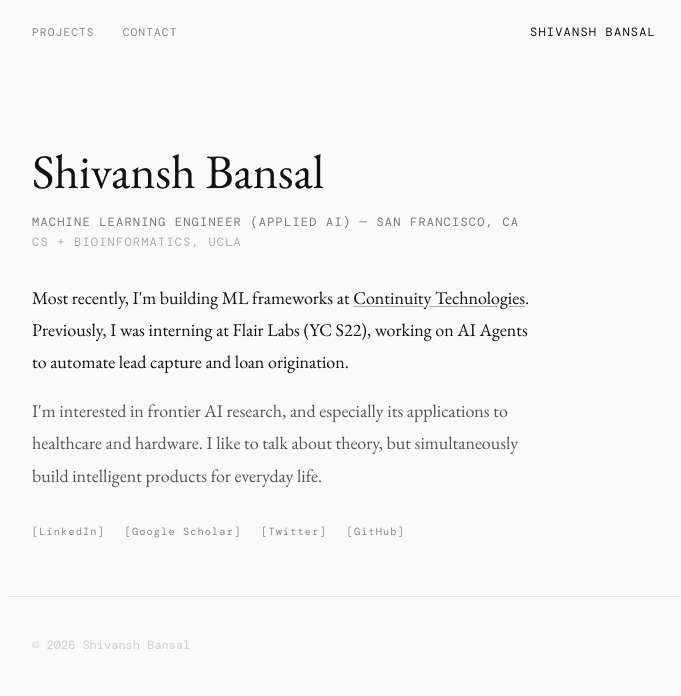
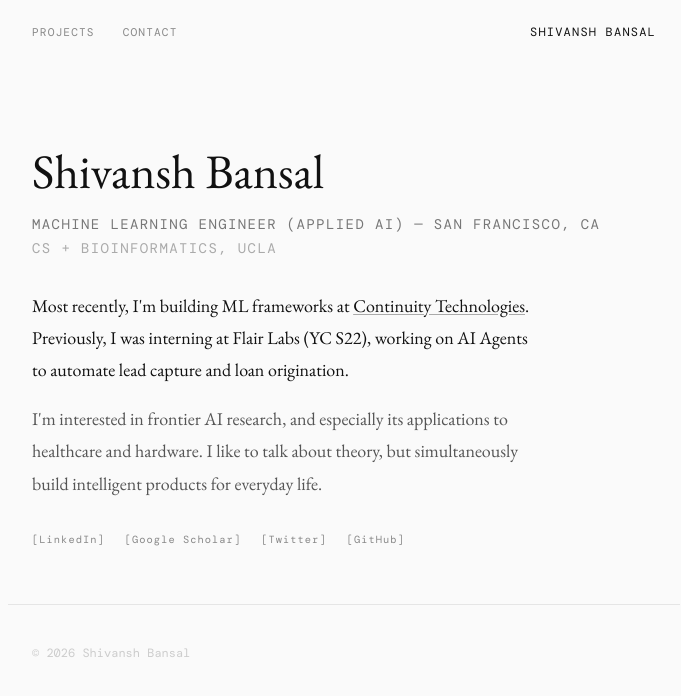
Before and after one commit to shivanshb828/Personal-Website, a Next.js app: page / in a window 1280 px wide. Shown: the top 696 px of the page, without its empty margins (296-977 px from the left). Built offline with nearby package versions, Linux system fonts and the light colour scheme; a web font is replaced by a local one.

Commit message:
fix: increase subtitle font size from xs to sm

```diff
--- a/app/page.tsx
+++ b/app/page.tsx
@@ -4,10 +4,10 @@ export default function HomePage() {
     <div className="space-y-20">
       <section className="pt-6">
         <h1 className="text-5xl leading-[1.1] font-normal">Shivansh Bansal</h1>
-        <p className="font-mono text-xs tracking-widest text-[#777777] mt-4 uppercase">
+        <p className="font-mono text-sm tracking-widest text-[#777777] mt-4 uppercase">
           Machine Learning Engineer (Applied AI) — San Francisco, CA
         </p>
-        <p className="font-mono text-xs tracking-widest text-[#aaaaaa] mt-1 uppercase">
+        <p className="font-mono text-sm tracking-widest text-[#aaaaaa] mt-1 uppercase">
           CS + Bioinformatics, UCLA
         </p>
         <p className="text-lg leading-[1.8] mt-8 max-w-lg">
```
